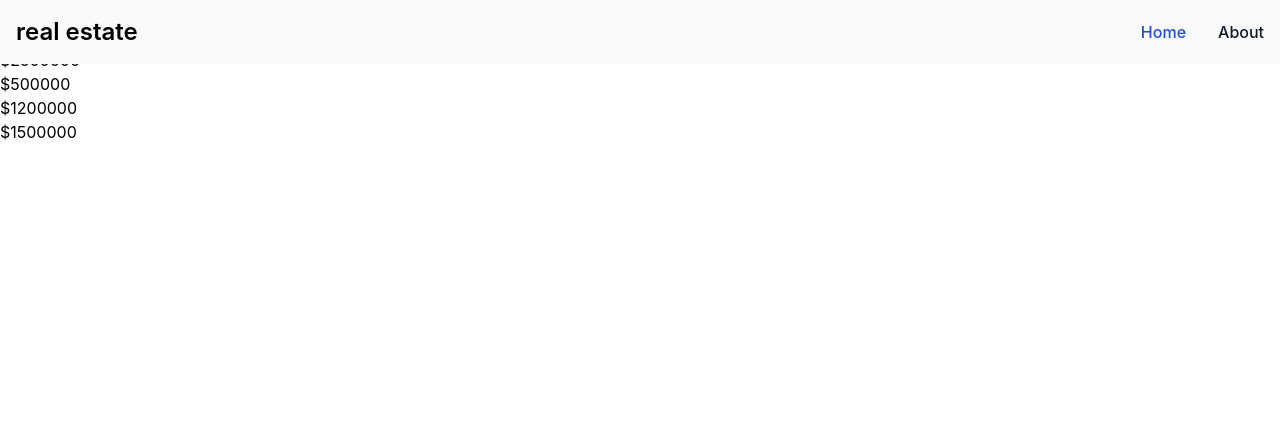
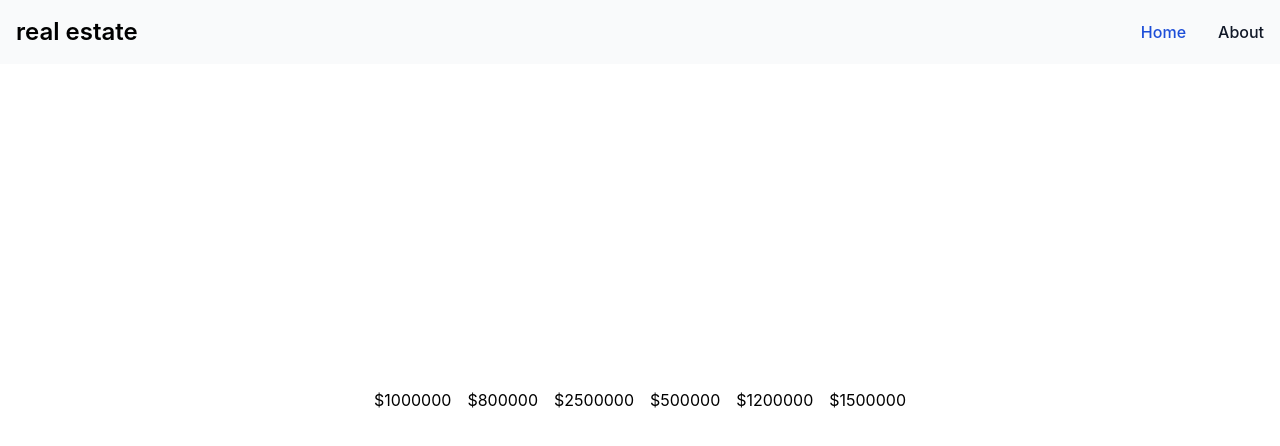
Before and after one commit to Ameer2000Mzori/Real-Estates-Website, a React (Create React App) app in the folder frontend/: page / in a window 1280 px wide. Shown: the top 446 px of the page. Built offline with nearby package versions, Linux system fonts and the light colour scheme.

Commit message:
added styling to div wrap and ul

```diff
--- a/frontend/src/components/pages/HomePage.jsx
+++ b/frontend/src/components/pages/HomePage.jsx
@@ -5,13 +5,15 @@ const HomePage = () => {
   // eslint-disable-next-line
 
   return (
-    <ul>
+    <div className="flex flex-row  h-[100dvh]  ">
+      <ul className=" flex flex-row text-center items-center justify-center gap-4 w-[100%] h-[100%]">
         {housesObjs.map((house) => (
           <li key={house.id}>
             <p>${house.price}</p>
           </li>
         ))}
       </ul>
+    </div>
   )
 }
 export default HomePage
```
Lines whose indentation alone changed are shown as unchanged.
